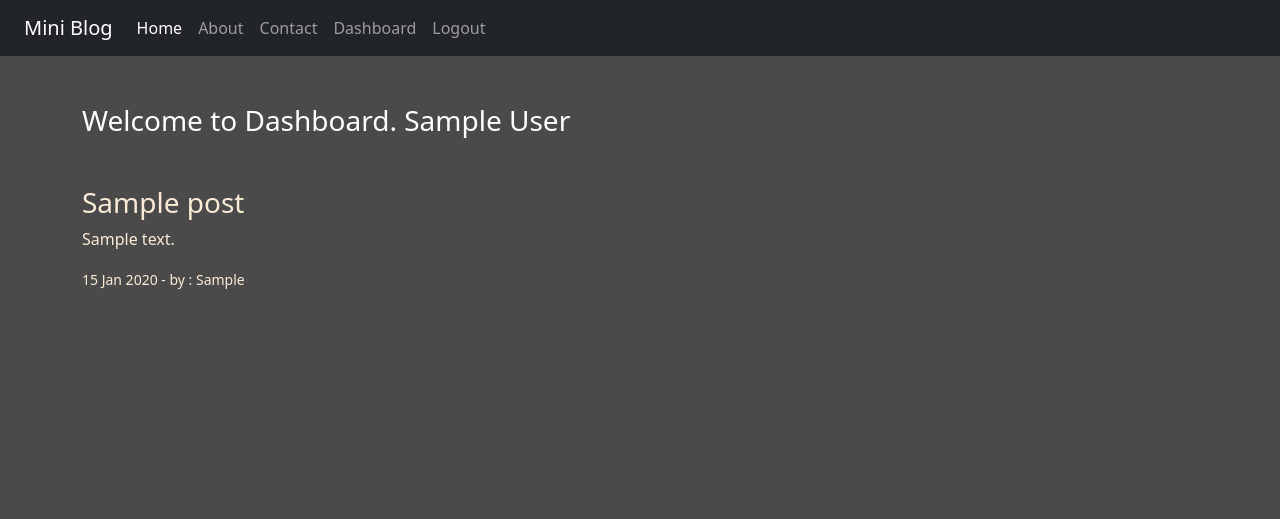
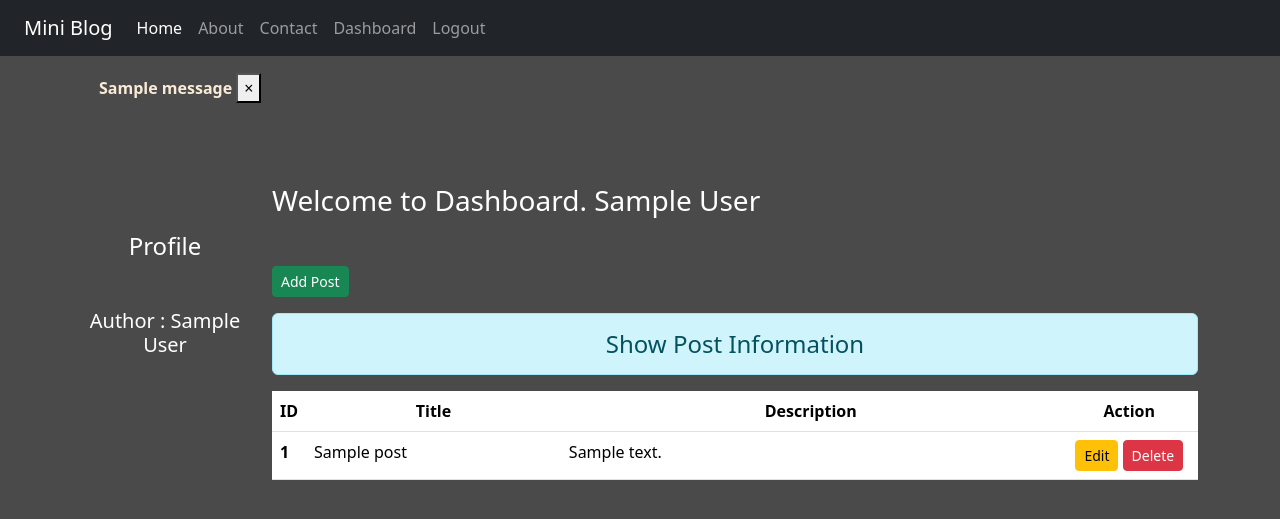
Before and after one commit to ahsankhan609/geekyshows, a Django app: page /miniblog/dashboard/ in a window 1280 px wide. Shown: the top 519 px of the page. Run offline with Django 4.2, Linux system fonts and the light colour scheme; a user stored in the database is signed in; tables that the repository leaves empty hold one stand-in row (values such as "Sample post"); one stand-in notice (Sample message) is shown.

Commit message:
Update and Add new Functinalities

```diff
--- a/dj_miniblog/models.py
+++ b/dj_miniblog/models.py
@@ -2,10 +2,19 @@ from django.db import models
 from django.contrib.auth.models import User
 
 class Post(models.Model):
+    '''A model class that represents a blog post with a title, description, creation date and author.
+    '''
+    # a char field for the title of the post, with a maximum length of 255 characters
     title = models.CharField(max_length=255)
+
+    # a text field for the description of the post
     description = models.TextField()
+
+    # a date time field for the creation date of the post, with auto_now_add set to True to automatically set the current date and time
     created_at = models.DateTimeField(auto_now_add=True)
-    author = models.ForeignKey(User, on_delete=models.CASCADE, blank=True, null=True)
+
+    # a foreign key field for the author of the post, referencing the User model
+    author = models.ForeignKey(User, on_delete=models.SET_NULL, blank=True, null=True)
 
     def __str__(self):
         return self.title
--- a/dj_miniblog/urls.py
+++ b/dj_miniblog/urls.py
@@ -11,4 +11,7 @@ urlpatterns = [
     path('register/', register ,name='dj-miniblog-register'),
     path('login_user/', LoginView.as_view(authentication_form=LoginForm, template_name='dj_miniblog/login_user.html') ,name='dj-miniblog-login-user'),
     path('logout_user/', logout_user ,name='dj-miniblog-logout-user'),
+    path('add_post/', add_post ,name='dj-miniblog-add-post'),
+    path('update_post/<int:id>/', update_post ,name='dj-miniblog-update-post'),
+    path('delete_post/<int:id>/', delete_post ,name='dj-miniblog-delete-post'),
 ]
--- a/dj_miniblog/views.py
+++ b/dj_miniblog/views.py
@@ -1,8 +1,9 @@
-from django.shortcuts import render, HttpResponseRedirect, redirect
+from django.shortcuts import render, HttpResponseRedirect, redirect, get_object_or_404
 from django.contrib import messages
 from django.contrib.auth import authenticate, login, logout
+from django.contrib.auth.models import Group
 from django.urls import reverse
-from django.contrib.auth.decorators import login_required
+from django.contrib.auth.decorators import login_required, user_passes_test
 
 from .forms import *
 from .models import *
@@ -29,10 +30,18 @@ def contact(request):
 
 @login_required(login_url='dj-miniblog-login-user')
 def dashboard(request):
-    posts = Post.objects.all()
+    # get the current user
+    user = request.user
+    # filter the posts by the user
+    #posts = Post.objects.all()
+    posts = Post.objects.filter(author=user)
+    full_name = user.get_full_name()
+    user_group_name = user.groups.all()
     context = {
         'title': 'Dashboard',
         'posts': posts,
+        'fname': full_name,
+        'groups': user_group_name,
     }
     return render(request,'dj_miniblog/dashboard.html',context)
 
@@ -40,8 +49,10 @@ def register(request):
     if request.method == 'POST':
         form = RegisterForm(request.POST)
         if form.is_valid():
-            messages.success(request,'Congratulations! You become Author.')
-            form.save()
+            messages.success(request,'Congratulations! You become an Author.')
+            user = form.save()
+            group = Group.objects.get(name='author-dj-miniblog')
+            user.groups.add(group)
     else:
         form = RegisterForm()
     context = {
@@ -72,6 +83,113 @@ def login_user(request):
     else:
         return redirect(reverse('dj-miniblog-dashboard'))
 
+# Dashboard
+# def dashboard (request):
+#     if request.user.is_authenticated:
+#         posts = Post.objects.all()
+#         return render (request, 'dj_miniblog/dashboard.html', {'posts':posts})
+#     else:
+#         return HttpResponseRedirect('/login/')
+
+@login_required(login_url='dj-miniblog-login-user')
 def logout_user(request):
     logout(request)
     return HttpResponseRedirect('/miniblog/')
+
+# Add New Post
+@login_required(login_url='dj-miniblog-login-user')
+def add_post(request):
+    if request.user.is_authenticated:
+        if request.method == 'POST':
+            form = PostForm(request.POST)
+            if form.is_valid():
+                title = form.cleaned_data['title']
+                desc = form.cleaned_data['description']
+
+                # get the current user
+                user = request.user
+
+                # create a pst object with the user as the author
+                pst = Post(title=title, description=desc,author=user)
+                pst.save()
+                form = PostForm() # Flush the Form data
+                # redirect to the dashboard
+                return HttpResponseRedirect(reverse('dj-miniblog-dashboard'))
+        else:
+            form = PostForm()
+        context = {
+            'form': form,
+        }
+        return render(request, 'dj_miniblog/add_post.html',context)
+    else:
+        # use reverse to get the login url by its name
+        #return HttpResponseRedirect('/login/')
+        return HttpResponseRedirect(reverse('login'))
+
+# Update Post
+@login_required(login_url='dj-miniblog-login-user')
+def update_post(request, id):
+    if request.user.is_authenticated:
+        if request.method == 'POST':
+            pi = Post.objects.get(pk=id)
+
+            # get the post object or show a 404 error page
+            #pi = get_object_or_404(Post, pk=id)
+
+            # get all data from the update form with the relevant id of the post
+            form = PostForm(request.POST, instance=pi)
+            if form.is_valid():
+                form.save()
+                # redirect to the dashboard view
+                return redirect(dashboard)
+        else:
+            # if submit is not clicked then we will only see the relevant(id)data
+            pi = Post.objects.get(pk=id)
+
+            #use this when the post does not exist and show a 404 error page instead of raising an exception
+            #pi = get_object_or_404(Post, pk=id)
+
+            form = PostForm(instance=pi)
+        context = {
+            'form': form,
+        }
+        return render(request, 'dj_miniblog/update_post.html',context)
+    else:
+        return HttpResponseRedirect('/login/')
+
+# Delete Post
+@login_required(login_url='dj-miniblog-login-user')
+def delete_post(request,id):
+    if request.user.is_authenticated:
+        if request.method == 'POST':
+            # use get_object_or_404 to get the Post object or raise a 404 error
+            #pi = Post.objects.get(pk=id)
+            pi = get_object_or_404(Post, pk=id)
+            pi.delete()
+        return redirect(dashboard)
+    else:
+        return HttpResponseRedirect('/login/')
+
+# Delete Post - Suggestion Provided by Bing-AI
+
+# Based on web search results, here are some possible improvements for your code:
+
+# You should use the @login_required decorator to protect your view from unauthorized access. This way, you don’t need to check if the user is authenticated inside the view function. You can also use the @user_passes_test decorator to check if the user is the owner of the post or has some other permission to delete it.
+
+# You should use the get_object_or_404 shortcut to get the post object by its id. This will raise a 404 error if the post does not exist, instead of a 500 error that you would get with Post.objects.get.
+
+# You should use the post argument in your url pattern and view function to match the post id. This will make your code more consistent and readable. You can also use a different name for your view function, such as post_delete, to avoid confusion with the delete method of the model.
+
+# You should use the reverse function to generate the redirect url after deleting the post. This will make your code more robust and maintainable, as you don’t need to hardcode the url path. You can also use the success_url attribute of the DeleteView class-based view to simplify your code further.
+
+# Here is an example of how your code could look like after applying these suggestions:
+
+# @login_required
+# @user_passes_test(lambda u: u.is_superuser) # or some other condition
+# def post_delete(request, post):
+#     if request.method == 'POST':
+#         pi = get_object_or_404(Post, pk=post)
+#         pi.delete()
+#         return redirect(reverse('dashboard'))
+#     else:
+#         return redirect(reverse('login'))
--- a/templates/dj_miniblog/base.html
+++ b/templates/dj_miniblog/base.html
@@ -28,6 +28,7 @@
         <div class="row">
             {% block sidebar %}
             {% endblock sidebar %}
+
             {% block content %}
             {% endblock content %}
         </div><!--SideBar and Blog Area Ends-->
--- a/templates/dj_miniblog/dashboard.html
+++ b/templates/dj_miniblog/dashboard.html
@@ -4,16 +4,70 @@
 
 {% block title %} {{ title }}{% endblock title %}
 
+{% block msg %}
+    {% if messages %}
+        {% for message in messages %}
+            <div {% if message.tags %} class="alert alert -{{ message.tags }} alert-dismissible fade show" {% endif %}>
+                <strong>{{message}}</strong>
+                <button type="button" class="close" data-dismiss="alert" aria-Label="Close"><span aria-hidden="true">&times; </span></button>
+            </div>
+        {% endfor %}
+    {% endif %}
+{% endblock msg %}
+
+{% block sidebar %}
+<div class="col-sm-2 text-white my-5 text-center">
+    <h4 class="my-5">Profile</h4>
+    <h5>Author : {{ fname }}</h5>
+    {% for group in groups %}
+        <p>Member of : {{ group.name }}</p>
+    {% endfor %}
+</div>
+{% endblock sidebar %}
+
 {% block content %}
 
 <div class="col-sm-10">
     <h3 class='text-white my-5'>Welcome to Dashboard. {{ request.user.first_name }} {{ request.user.last_name }}</h3>
+    <a href="{% url 'dj-miniblog-add-post' %}" class='btn btn-sm btn-success'>Add Post</a>
+    <h4 class="text-center alert alert-info mt-3">Show Post Information</h4>
 {% if posts %}
-{% for post in posts %}
-<h3>{{ post.title }}</h3>
-    <p> {{ post.description }}</p>
-<small>{{ post.created_at|date:'d M Y' }} - by : {{ post.author.first_name }}</small>
-{% endfor %}
+<table class="table table-hover bg-white">
+        <thead>
+        <tr class="text-center">
+        <th scope="col" style="width:2%">ID</th>
+        <th scope="col" style="width:28%">Title</th>
+        <th scope="col" style="width:55%">Description</th>
+        <th scope="col" style="width:15%">Action</th>
+        </tr>
+        </thead>
+    <tbody>
+    {% for post in posts %}
+    <tr>
+        <th scope="row">{{post.id}}</th>
+        <td>{{post.title}}</td>
+        <td>{{post.description|truncatewords:5}}</td>
+        <td class="text-center">
+            <a href="{% url 'dj-miniblog-update-post' post.id %}" class="btn btn-warning btn-sm">Edit</a>
+            <!--Check if user is added into Admin or Author Group-->
+            {% if perms.blog.delete_post %}
+            <form action="{% url 'dj-miniblog-delete-post' post.id %}" method="post" class="d-inline">
+            {% csrf_token %}
+        <input type="submit" class="btn btn-danger btn-sm" value="Delete">
+            </form>
+        {% endif %}
+        </td>
+    </tr>
+    {% endfor %}
+    </tbody>
+</table>
+{% else %}
+<h4 class="text-center alert alert-warning">No Records</h4>
 {% endif %}
 </div>
 {% endblock content %}
+
+{% comment %} {% for post in posts %}
+<h3>{{ post.title }}</h3>
+    <p> {{ post.description }}</p>
+<small>{{ post.created_at|date:'d M Y' }} - by : {{ post.author.first_name }}</small> {% endcomment %}
```
Also changed, not shown: dj_miniblog/forms.py (+9 -0 lines), templates/dj_miniblog/add_post.html (added, +13 -0 lines), templates/dj_miniblog/home.html (+6 -1 lines), templates/dj_miniblog/update_post.html (added, +13 -0 lines).
